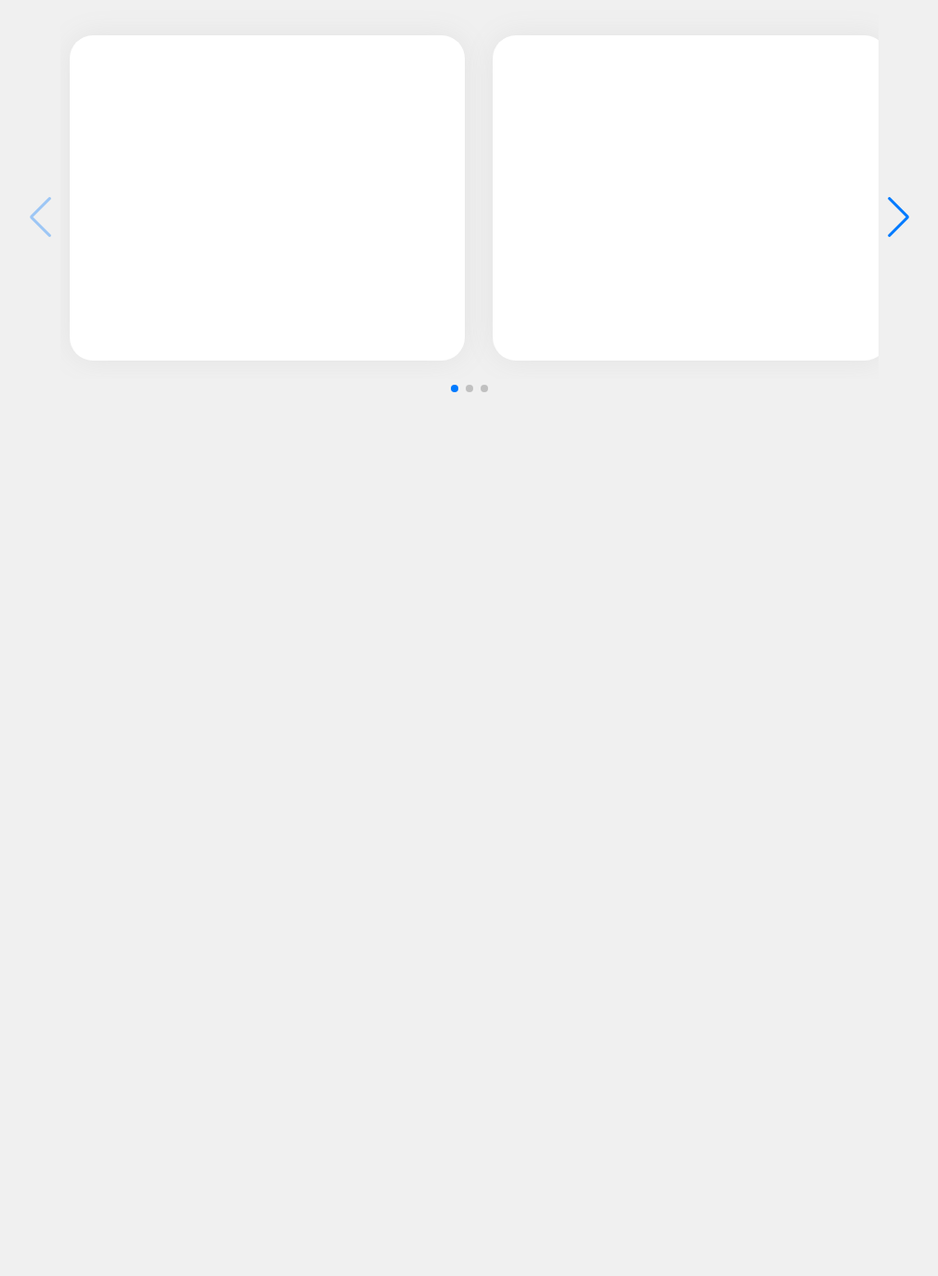
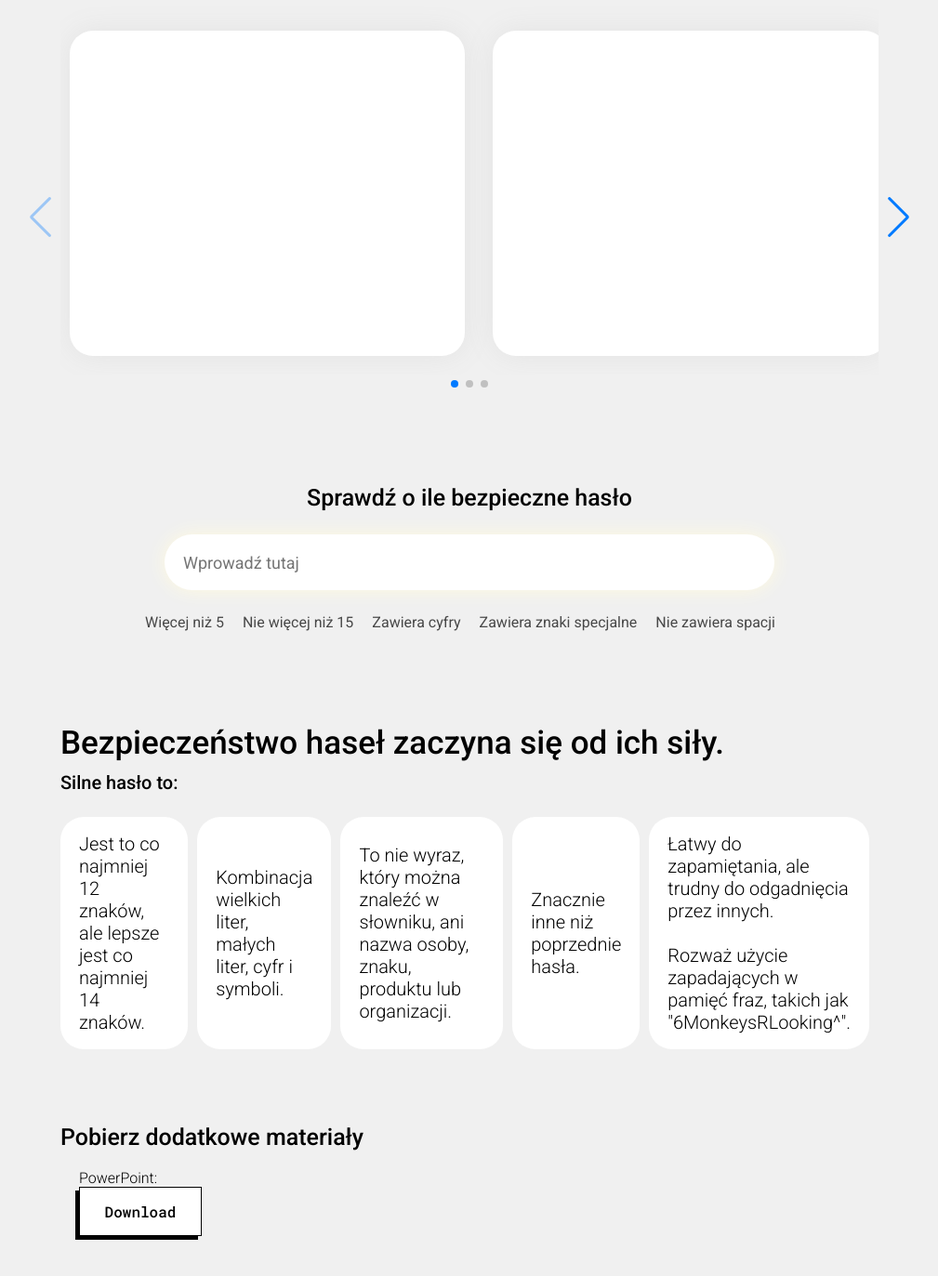
Before and after one commit to shurikoi/chechPassword, a plain HTML site: page index.html in a window 1280 px wide. Shown: the part 321-1694 px from the top of the page at 93% size, without its empty margins (135-1144 px from the left). Before the commit the page ends 817 px from the top, so only its background shows below. Drawn offline with nearby package versions, Linux system fonts and the light colour scheme.

Commit message:
check password, security tips

```diff
--- a/css/style.css
+++ b/css/style.css
@@ -1,5 +1,5 @@
 @import url('https://fonts.googleapis.com/css2?family=Oswald:wght@400;500&family=Roboto&family=Roboto+Mono:wght@500&display=swap');
-@import url('https://fonts.googleapis.com/css2?family=Roboto:wght@400;500;700&display=swap');
+@import url('https://fonts.googleapis.com/css2?family=Roboto:wght@100;300;400;500;700&display=swap');
 
 body {
     background-color: #F0F0F0;
@@ -8,7 +8,7 @@ body {
 * {
     margin: 0;
     padding: 0;
-    }
+}
 
 #header {
     background-color: black;
@@ -18,15 +18,18 @@ body {
     background: linear-gradient(149deg, #DA22FF, #56B4D3, #9733EE);
     animation: gradient 8s infinite linear;
     background-size: 200%;
+    position: fixed;
 }
 
 @keyframes gradient {
     0% {
         background-position: 80% 0%;
     }
+
     50% {
         background-position: 20% 100%;
     }
+
     100% {
         background-position: 80% 0%;
     }
@@ -55,7 +58,7 @@ body {
     margin-right: auto;
     /* width: 50%; */
     /* padding-top: 50px; */
-    padding: 70px 200px;
+    padding: 130px 200px;
 }
 
 #slogan {
@@ -102,3 +105,133 @@ body {
     max-width: 100%;
     height: auto;
 } */
+
+.container-test {
+    margin-top: 100px;
+}
+
+.text-test {
+    font-family: 'Roboto', sans-serif;
+    font-weight: 500;
+    font-size: 25px;
+    display: flex;
+    justify-content: center;
+}
+
+.pass {
+    display: flex;
+    justify-content: center;
+}
+
+#password {
+    margin-top: 25px;
+    border: none;
+    height: 60px;
+    width: 70%;
+    font-family: 'Roboto', sans-serif;
+    font-size: large;
+    padding-right: 20px;
+    padding-left: 20px;
+    border-radius: 50px;
+    box-shadow: 0px 0px 20px rgb(255, 250, 223);
+}
+
+input:focus {
+    outline: none;
+}
+
+.indicators {
+    font-family: 'Roboto', sans-serif;
+    font-size: medium;
+    padding-top: 15px;
+    margin: 10px;
+    display: flex;
+    justify-content: center;
+}
+
+#check0,
+#check1,
+#check2,
+#check3,
+#check4 {
+    display: inline-block;
+    margin-right: 20px;
+    color: rgb(72, 72, 72)
+}
+
+.secure {
+    margin-top: 100px;
+}
+
+.text-secure {
+    font-family: 'Roboto', sans-serif;
+    font-weight: 500;
+    font-size: 35px;
+}
+
+.level-secure {
+    margin-top: 10px;
+    font-family: 'Roboto', sans-serif;
+    font-weight: 500;
+    font-size: 20px;
+}
+
+.container-cards {
+    margin-top: 25px;
+    font-family: 'Roboto', sans-serif;
+    font-weight: 300;
+    font-size: 20px;
+    display: flex;
+    justify-content: center;
+}
+
+.block {
+    margin-right: 10px;
+    margin-bottom: 10px;
+    display: flex;
+    align-items: center;
+    padding: 0px 20px;
+    background-color: #ffffff;
+    height: 250px;
+    max-width: 250px;
+    border-radius: 25px;
+    float: left;
+    transition: 0.1s ease;
+}
+
+.block:hover {
+    box-shadow: 0px 0px 20px rgb(255, 250, 223);
+}
+
+.additional {
+    margin-top: 70px;
+}
+
+.text500 {
+    font-family: 'Roboto', sans-serif;
+    font-weight: 500;
+    font-size: 25px;
+}
+
+.link {
+    margin-top: 20px;
+    margin-left: 20px;
+}
+
+.source {
+    font-family: 'Roboto', sans-serif;
+    font-weight: 300;
+    font-size: 16px;
+}
+
+.download {
+    /* margin-top: 10px; */
+    font-family: 'Roboto Mono';
+    max-width: 100px;
+    max-height: 30px;
+    padding: 15px;
+    text-align: center;
+    border: 1px solid black;
+    background-color: rgb(255, 255, 255);
+    box-shadow: -4px 4px;
+}
--- a/index.html
+++ b/index.html
@@ -67,6 +67,68 @@
             <div class="swiper-pagination"></div>
         </section>
 
+        <div class="container-test">
+            <div class="text-test">
+                Sprawdź o ile bezpieczne hasło
+            </div>
+            <div class="pass"><input type="text" id="password" placeholder="Wprowadź tutaj" onInput="check()" /></div>
+            <div class="indicators">
+                <div id="check0">
+                    <i class="far fa-check-circle"></i><span>Więcej niż 5</span>
+                </div>
+                <div id="check1">
+                    <i class="far fa-check-circle"></i> <span>Nie więcej niż 15</span>
+                </div>
+                <div id="check2">
+                    <i class="far fa-check-circle"></i> <span>Zawiera cyfry</span>
+                </div>
+                <div id="check3">
+                    <i class="far fa-check-circle"></i> <span>Zawiera znaki specjalne</span>
+                </div>
+                <div id="check4">
+                    <i class="far fa-check-circle"></i> <span>Nie zawiera spacji</span>
+                </div>
+            </div>
+        </div>
+
+        <div class="secure">
+            <div class="text-secure">Bezpieczeństwo haseł zaczyna się od ich siły.</div>
+            <div class="level-secure">Silne hasło to:</div>
+
+
+
+        <div class="container-cards">
+            <div class="block">
+                Jest to co najmniej 12 znaków, ale lepsze jest co najmniej 14 znaków.
+            </div>
+            <div class="block">
+                Kombinacja wielkich liter, małych liter, cyfr i symboli.
+            </div>
+            <div class="block">
+                To nie wyraz, który można znaleźć w słowniku, ani nazwa osoby, znaku, produktu lub organizacji.
+            </div>
+            <div class="block">
+                Znacznie inne niż poprzednie hasła.
+            </div>
+            <div class="block">
+                Łatwy do zapamiętania, ale trudny do odgadnięcia przez innych. </br></br>Rozważ użycie zapadających w pamięć fraz, takich jak "6MonkeysRLooking^".
+            </div>
+        </div>
+    </div>
+
+    <div class="additional">
+    <div class="text500">
+        Pobierz dodatkowe materiały
+    </div>
+    <div class="link">
+        <div class="source">
+            PowerPoint:
+        </div>
+        <div class="download">
+            Download
+        </div>
+    </div>
+</div>
 
     </div>
 </body>
--- a/js/script.js
+++ b/js/script.js
@@ -5,11 +5,54 @@ var swiper = new Swiper(".mySwiper", {
     // loop: true,
     // loopFillGroupWithBlank: true,
     pagination: {
-      el: ".swiper-pagination",
-      clickable: true,
+        el: ".swiper-pagination",
+        clickable: true,
     },
     navigation: {
-      nextEl: ".swiper-button-next",
-      prevEl: ".swiper-button-prev",
+        nextEl: ".swiper-button-next",
+        prevEl: ".swiper-button-prev",
     },
-  });
+});
+
+
+function check() {
+    var input = document.getElementById("password").value;
+
+    input = input.trim();
+    document.getElementById("password").value = input;
+    if (input.length >= 5) {
+        document.getElementById("check0").style.color = "green";
+    }
+    else {
+        document.getElementById("check0").style.color = "red";
+    }
+
+    if (input.length <= 15) {
+        document.getElementById("check1").style.color = "green";
+    }
+    else {
+        document.getElementById("check1").style.color = "red";
+    }
+
+    if (input.match(/[0-9]/i)) {
+        document.getElementById("check2").style.color = "green";
+    }
+    else {
+        document.getElementById("check2").style.color = "red";
+    }
+
+    if (input.match(/[^A-Za-z0-9-' ']/i)) {
+        document.getElementById("check3").style.color = "green";
+    }
+    else {
+        document.getElementById("check3").style.color = "red";
+    }
+
+    if (input.match(' ')) {
+        document.getElementById("check4").style.color = "red";
+    }
+    else {
+        document.getElementById("check4").style.color = "green";
+    }
+
+}
```
